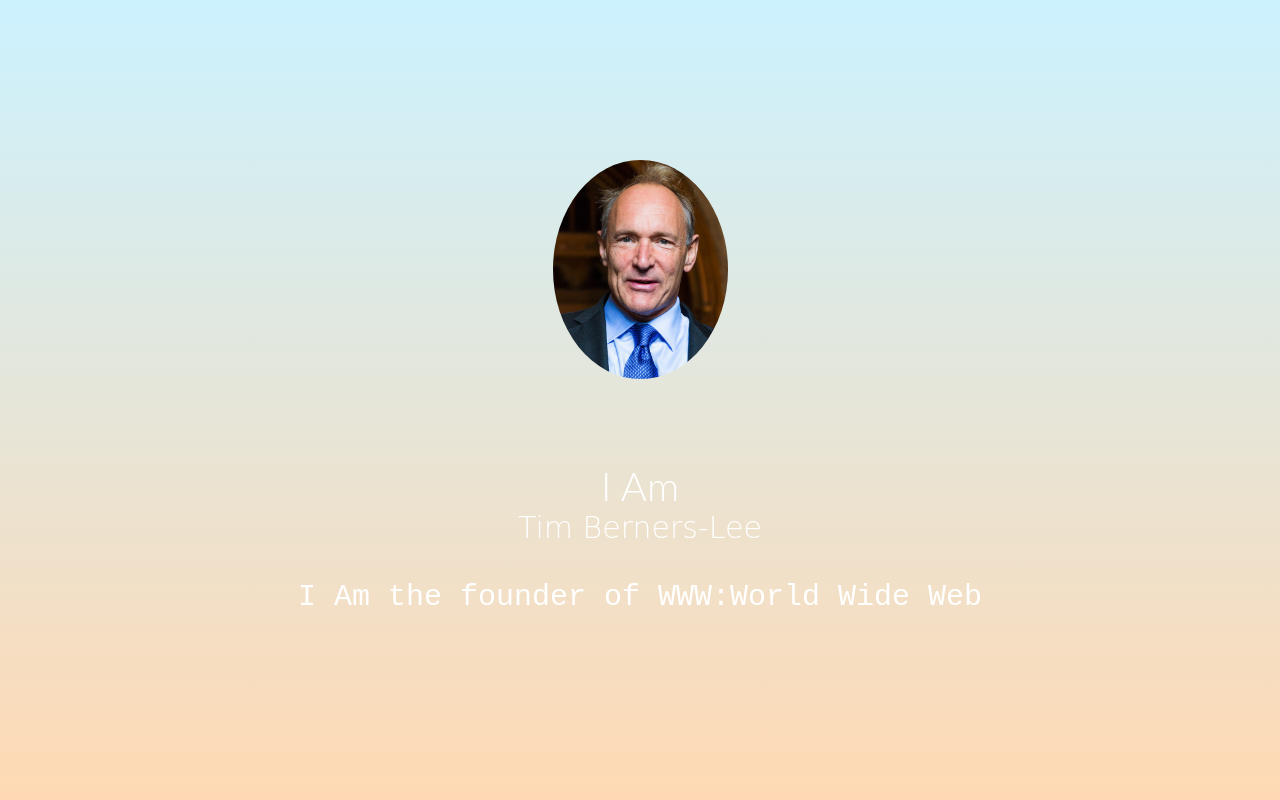
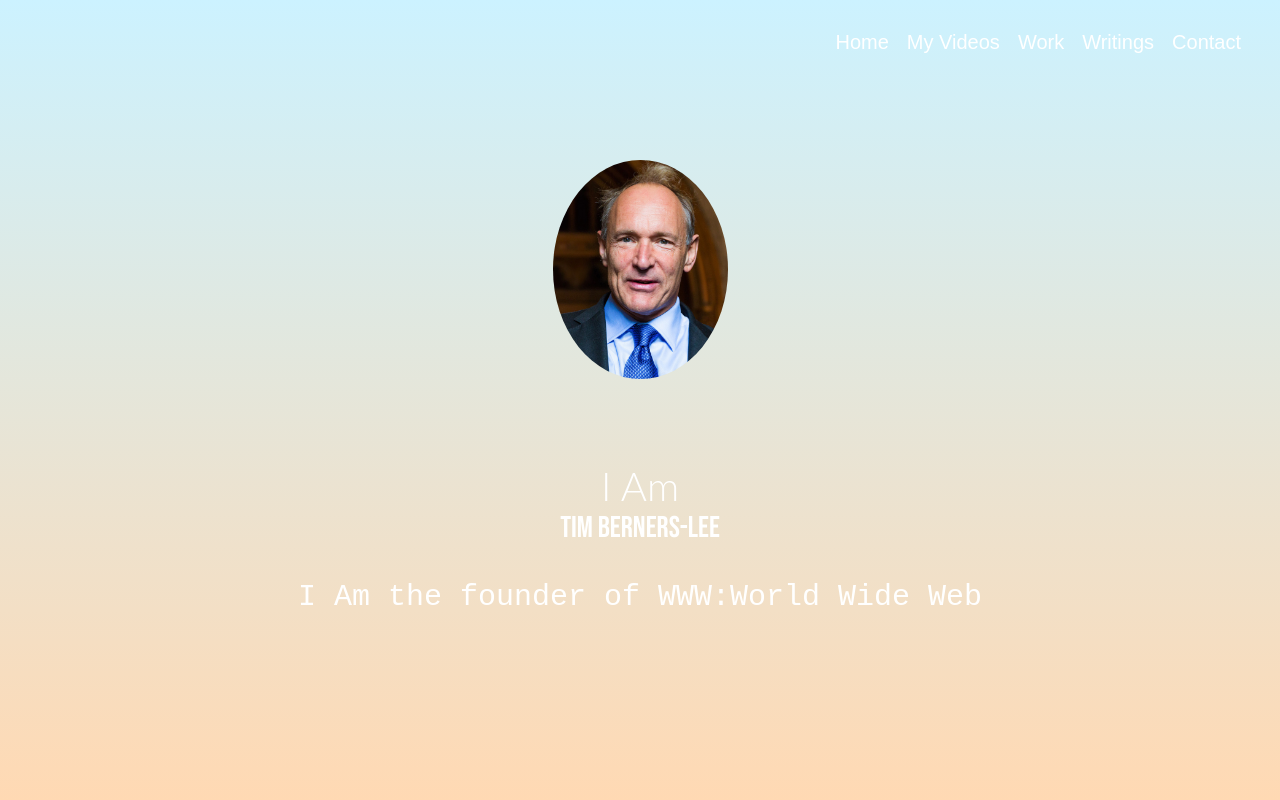
Before and after one commit to kssrishi/tim-berners-lee, a plain HTML site: page index.html in a window 1280 px wide. Shown: the top 800 px of the page. Drawn offline with Linux system fonts and the light colour scheme.

Commit message:
Add files via upload

```diff
--- a/index.html
+++ b/index.html
@@ -3,8 +3,17 @@
     <title>Sir Tim Berners-Lee
     </title>
     <link rel="stylesheet"href="style.css">
+  <link href="https://fonts.googleapis.com/css2?family=Bebas+Neue&family=Josefin+Sans:wght@300&display=swap" rel="stylesheet">
+
     </head>
     <body>
+        <ul class="menu">
+            <li class="links">Home</li>
+            <li class="links">My Videos</li>
+            <li class="links">Work</li>
+            <li class="links">Writings</li>
+            <li class="links">Contact</li>
+        </ul>
 <section id="welcome"class="parallax-container">
     <div class="parallax-inner">
         <img src="Sir_Tim_Berners-Lee_(cropped).jpg"class="profile">
--- a/style.css
+++ b/style.css
@@ -20,6 +20,7 @@ position:absolute;
     display:table;
     width:100%;
         height:100%;
+    z-index:9;
 }
 h1 {
 
@@ -32,7 +33,7 @@ h1 {
 #name {
     font-size: 30px;
     line-height: 1.2;
-    font-family: cursive
+    font-family: 'Bebas Neue', cursive;
 }
 
 h2 {
@@ -70,3 +71,27 @@ p {
     vertical-align: middle;
 
 }
+.menu{
+    list-style: none;
+    font-family: sans-serif;
+    position: absolute;
+    top: 10px;
+    right: 30px;
+    z-index:10;
+    cursor:pointer
+}
+.links{
+float:left;
+    color:white;
+    padding-top: 5px;
+    padding-bottom: 5px;
+    padding-left: 9px;
+    padding-right:9px;
+    font-family:fantasy;
+    font-size:20px;
+
+}
+.links:hover{
+    background-color: aquamarine;
+
+}
```
